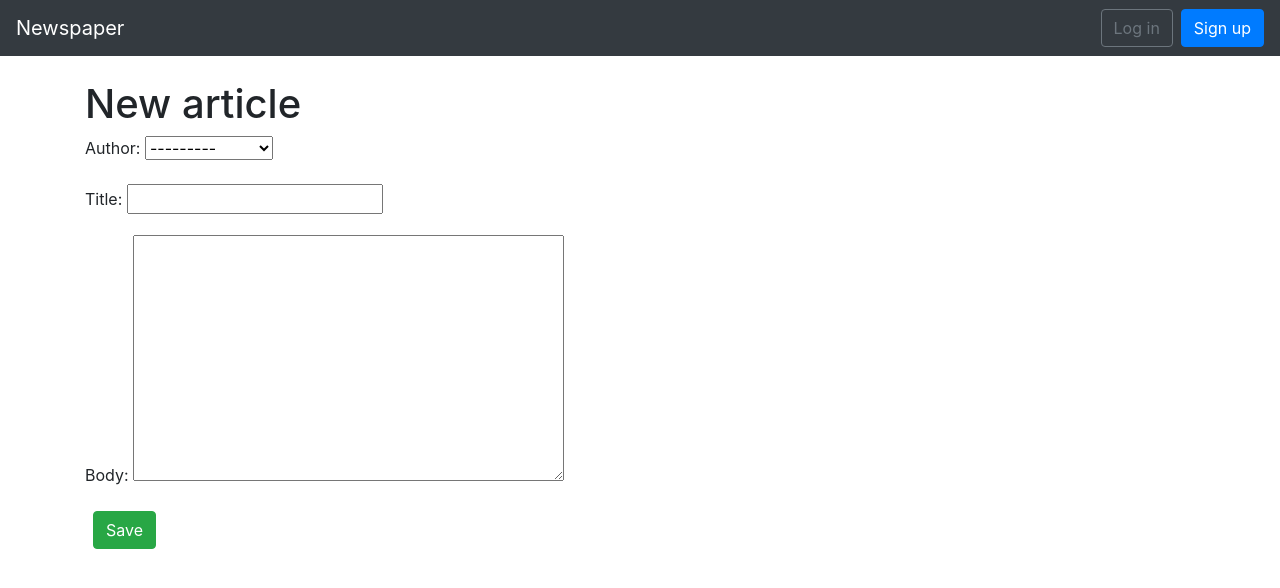
After one commit to Gaurav99039/News-App, a Django app: page /new/ in a window 1280 px wide. The commit adds this page. Shown: the top 588 px of the page. Run offline with Django 5.2, Linux system fonts and the light colour scheme; data comes from the database, SQL or seed files in the repository; both versions use the stored data as it was after the commit; some libraries are stand-ins or nearby versions.

Commit message:
first commit

```diff
--- a/accounts/templates/base.html
+++ b/accounts/templates/base.html
@@ -23,8 +23,10 @@
       <a class="navbar-brand" href="{% url 'home' %}">Newspaper</a>
 
         {% if user.is_authenticated %}
-
-
+        <ul class="navbar-nav mr-auto">
+          <li class="nav-item">
+          <a href="{% url 'article_new' %}">+ New</a> </li>
+          </ul>
         {% endif %}
       <button class="navbar-toggler" type="button" data-toggle="collapse" data-target="#navbarCollapse" aria-controls="navbarCollapse" aria-expanded="false" aria-label="Toggle navigation">
         <span class="navbar-toggler-icon"></span>
--- /dev/null
+++ b/article/templates/article_new.html
@@ -0,0 +1,7 @@
+{% extends 'base.html' %}
+{% block content %}
+    <h1>New article</h1>
+    <form action="" method="post">{% csrf_token %}
+        {{ form.as_p }}
+    <button class="btn btn-success ml-2" type="submit">Save</button> </form>
+{% endblock content %}
--- a/article/urls.py
+++ b/article/urls.py
@@ -1,9 +1,10 @@
 from django.urls import path
-from .views import Article_list_view,Article_Delete_view,Article_edit_view,Article_detail_view
+from .views import Article_list_view,Article_Delete_view,Article_edit_view,Article_detail_view,Article_create_view
 
 urlpatterns = [
     path('articles',Article_list_view.as_view(),name='article_list'),
     path('articles/edit/<int:pk>',Article_edit_view.as_view(),name='article_edit'),
     path('article/delete/<int:pk>',Article_Delete_view.as_view(),name='article_delete'),
-    path('article/<int:pk>',Article_detail_view.as_view(),name='article_detail')
+    path('article/<int:pk>',Article_detail_view.as_view(),name='article_detail'),
+    path('new/',Article_create_view.as_view(),name='article_new')
 ]
--- a/article/views.py
+++ b/article/views.py
@@ -1,6 +1,6 @@
 from django.shortcuts import render
 from django.views.generic import ListView,DetailView
-from django.views.generic.edit import UpdateView,DeleteView
+from django.views.generic.edit import UpdateView,DeleteView,CreateView
 from .models import Article
 from django.urls import reverse_lazy
 # Create your views here.
@@ -22,3 +22,9 @@ class Article_Delete_view(DeleteView):
     model = Article
     template_name = 'article_delete.html'
     success_url = reverse_lazy('article_list')
+
+class Article_create_view(CreateView):
+    model = Article
+    template_name = 'article_new.html'
+    fields = ['author','title','body']
+    success_url = reverse_lazy('article_list')
```
Also changed, not shown: accounts/templates/home.html (+8 -3 lines), db.sqlite3.
